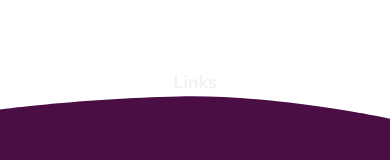
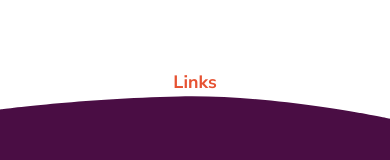
Before and after one commit to soaresmilton/gabi-links, a Next.js app: page / in a window 390 px wide. Shown: the part 650-810 px from the top of the page. Built offline with nearby package versions, Linux system fonts and the light colour scheme.

Commit message:
Links Color Update for Mobile

```diff
--- a/styles/Home.module.css
+++ b/styles/Home.module.css
@@ -91,13 +91,6 @@
 
   .anchor {
     font-size: 1.4rem;
-    color: #f2f2f2;
-  }
-
-  .anchor:hover {
-    color: var(--yellow);
-    text-decoration: underline;
-    transform: scale(1.1);
   }
 
   .bgFooter {
```
